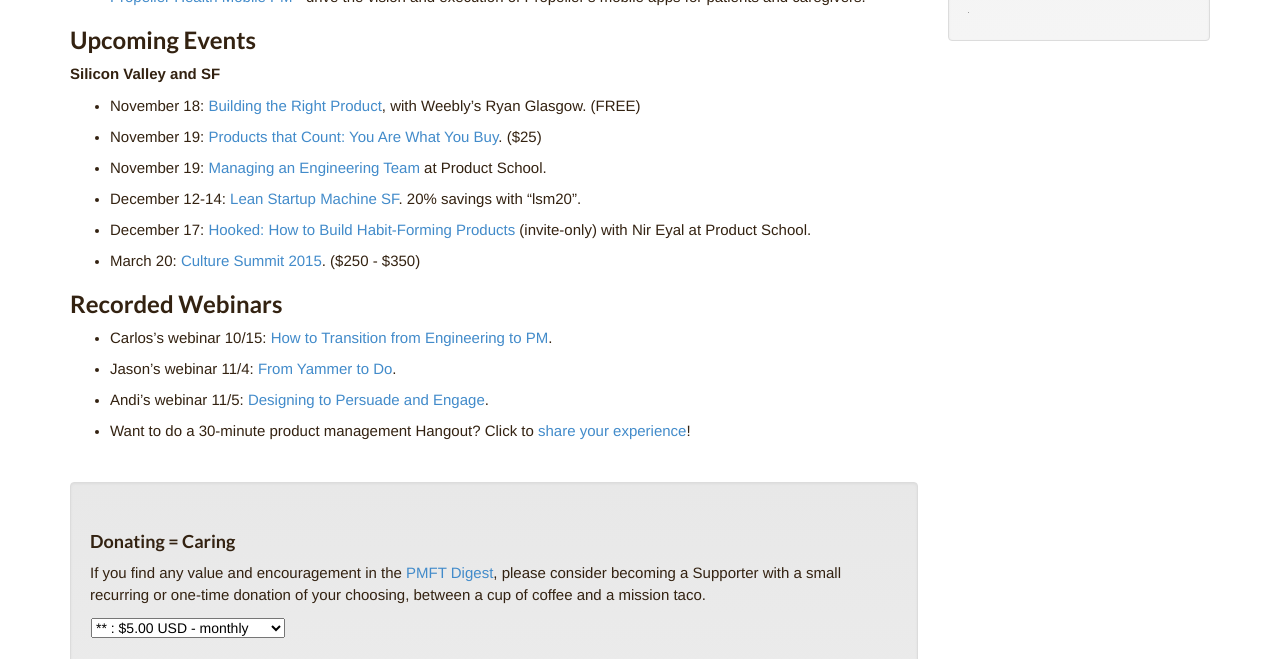
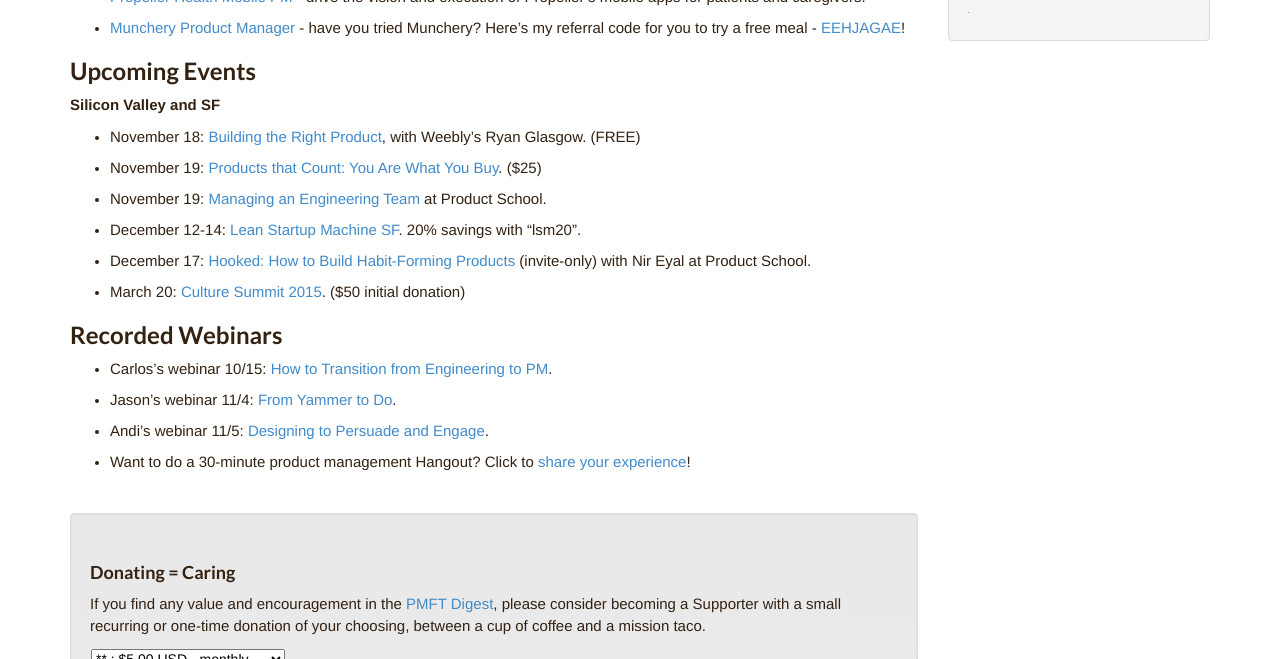
Before and after one commit to productmanagers/productmanagers.github.io, a Jekyll site: the page built from blog/_posts/2014-11-17-weekly33.md, in a window 1280 px wide and 900 px high, scrolled down 1438 px, cut to the strip 241-900 px from the top of the window. Built offline with Jekyll 4.4.1, drawn with Linux system fonts in a browser that asks for light colours; nearby versions of some CDN libraries; comment, search, counter and statistics services are not loaded.

Commit message:
updated conference

```diff
--- a/blog/_posts/2014-11-17-weekly33.md
+++ b/blog/_posts/2014-11-17-weekly33.md
@@ -64,6 +64,8 @@
 
 * <a target="_blank" href="http://propellerhealth.com/careers/product-manager-mobile-apps/">Propeller Health Mobile PM</a> - drive the vision and execution of Propeller’s mobile apps for patients and caregivers.
 
+* <a target="_blank" href="https://munchery.com/jobs/D1Ax3t/product-manager/">Munchery Product Manager</a> - have you tried Munchery?  Here's my referral code for you to try a free meal - <a target="_blank" href="https://www.munchery.com/invite/EEHJAGAE">EEHJAGAE</a>!
+
 ###Upcoming Events
 __Silicon Valley and SF__
 
@@ -77,7 +79,7 @@
 
 * December 17: <a target='_blank' href="http://www.meetup.com/ProductManagementFastTrack/events/218625312/">Hooked: How to Build Habit-Forming Products</a> (invite-only) with Nir Eyal at Product School.
 
-* March 20: <a target="_blank" href="http://culturesummit2015.eventbrite.com/?aff=pmft">Culture Summit 2015</a>. ($250 - $350)
+* March 20: <a target="_blank" href="http://culturesummit2015.eventbrite.com/?aff=pmft">Culture Summit 2015</a>. ($50 initial donation)
 
 ###Recorded Webinars
 
```
Also changed, not shown: blog/_posts/2014-11-10-weekly32.md (+1 -1 lines).
